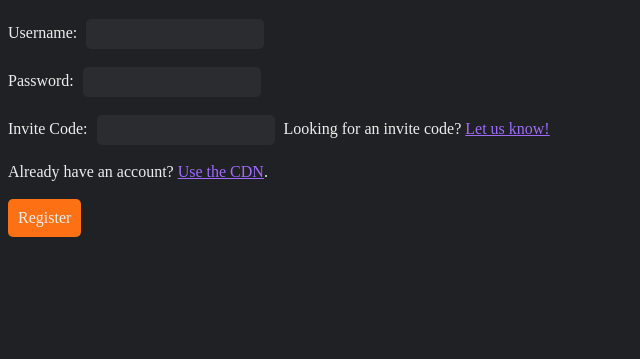
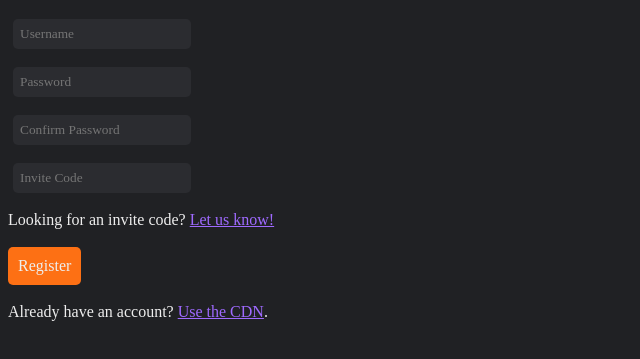
Before and after one commit to old-clickette/cdn-uploader, a plain HTML site: page register/index.html in a window 1280 px wide. Shown: the part 61-420 px from the top of the page, without its empty margins (0-640 px from the left). Drawn offline with Linux system fonts and the light colour scheme; a web font is replaced by a local one.

Commit message:
Updated the code

```diff
--- a/register.js
+++ b/register.js
@@ -2,7 +2,7 @@ function registerAccount() {
   const username = document.getElementById("username").value;
   const password = document.getElementById("password").value;
   const inviteCode = document.getElementById("invite-code").value;
-
+  if (username.toUpperCase() != 'ROOT' || username.toUpperCase() != 'SUPERUSER' || username.toUpperCase() != 'ADMIN' || username.toUpperCase() != 'DEFAULT' || username.toUpperCase() != 'SUDO' || username.toUpperCase() != 'SU') {
     const data = new URLSearchParams({
       username: username,
       password: password,
@@ -30,4 +30,7 @@ function registerAccount() {
       .catch(error => {
         alert(error.message);
       });
+  } else {
+    alert('That username is not allowed')
   }
+}
--- a/register/index.html
+++ b/register/index.html
@@ -11,17 +11,15 @@
 
 <body>
   <h1>Clickette CDN</h1>
-  <label for="username">Username:</label>
-  <input type="username" id="username" name="username" autocomplete="off"><br><br>
-  <label for="password">Password:</label>
-  <input type="password" id="password" name="password" autocomplete="off"><br><br>
-  <label for="invite-code">Invite Code:</label>
-  <input type="text" id="invite-code" name="invite-code" autocomplete="off">
+  <input type="username" id="username" name="username" autocomplete="off" placeholder="Username"><br><br>
+  <input type="password" id="password" name="password" autocomplete="off" placeholder="Password"><br><br>
+  <input type="password" id="confirmPassword" name="password" autocomplete="off" placeholder="Confirm Password"><br><br>
+  <input type="text" id="invite-code" name="invite-code" autocomplete="off" placeholder="Invite Code"><br><br>
   <label> Looking for an invite code? <a
       href="mailto:contact@clickette.net?subject=I%20would%20like%20access%20to%20the%20Clickette%20CDN">Let us
       know!</a></label><br><br>
-  <label>Already have an account? <a href="/">Use the CDN</a>.</label><br><br>
   <button onclick="registerAccount()">Register</button><br><br>
+  <label>Already have an account? <a href="/">Use the CDN</a>.</label>
   <script src="/register.js"></script>
 </body>
 
--- a/style.css
+++ b/style.css
@@ -7,6 +7,7 @@ html {
 }
 * {
   font-family: 'Gotham';
+  word-wrap: break-word;
 }
 button{padding:10px;border-radius:5px;border:none;background-color:#fd7014;color:#eee;font-size:16px;cursor:pointer;}
 input#file{padding:10px;border-radius:5px;border:none;background-color:#2b2c30;color:#eee;font-size:16px;margin-left: 5px;}
```
Also changed, not shown: index.html (+2 -5 lines). Lines whose indentation alone changed are shown as unchanged.
